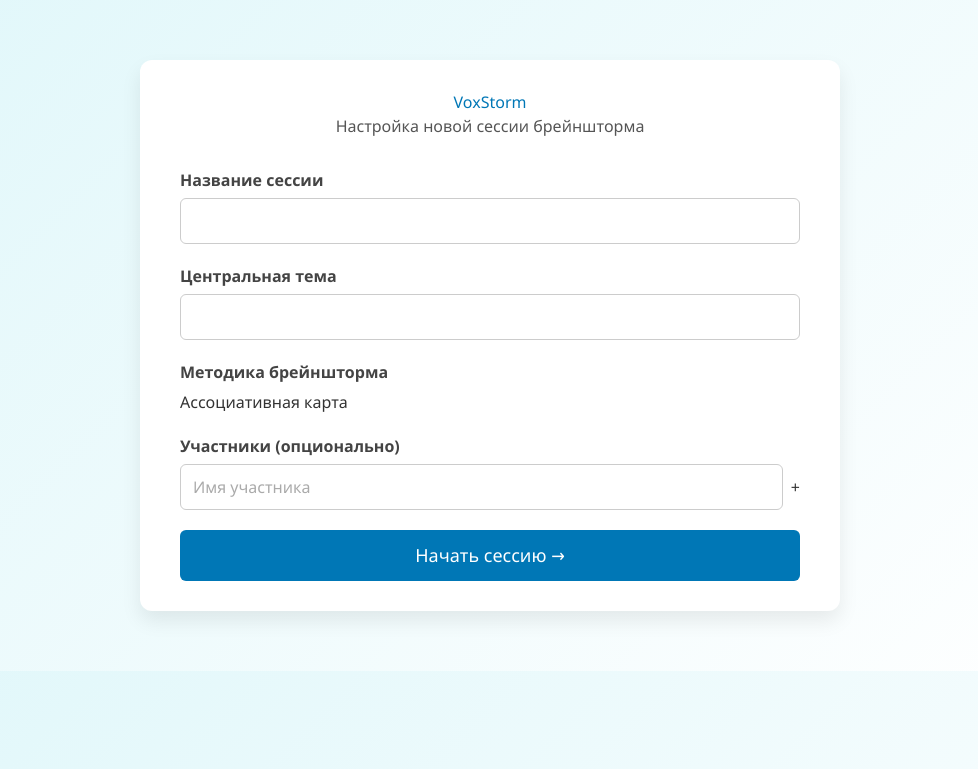
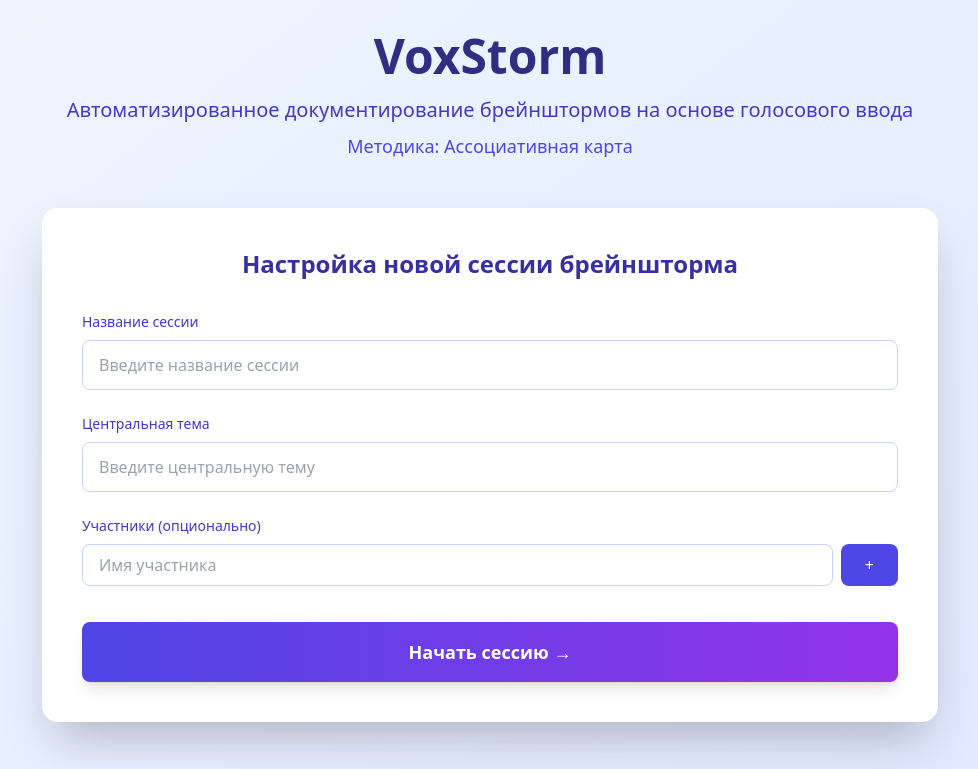
Before and after one commit to atomforevertoxic/VoxStorm, a React (Create React App) app in the folder frontend/: page / in a window 1280 px wide. Shown: the top 769 px of the page, without its empty margins (150-1128 px from the left). Built offline with nearby package versions, Linux system fonts and the light colour scheme.

Commit message:
Добавлен градиент на главную страницу

```diff
--- a/frontend/package.json
+++ b/frontend/package.json
@@ -26,6 +26,7 @@
   },
   "devDependencies": {
     "autoprefixer": "^10.4.27",
-    "postcss": "^8.5.8"
+    "postcss": "^8.5.8",
+    "tailwindcss": "^4.2.1"
   }
 }
--- a/frontend/src/App.css
+++ b/frontend/src/App.css
@@ -1,130 +1 @@
-/* Global reset and body style */
-body {
-  font-family: 'Segoe UI', Tahoma, Geneva, Verdana, sans-serif;
-  background: linear-gradient(135deg, #e0f7fa 0%, #ffffff 100%);
-  margin: 0;
-  padding: 0;
-  color: #333;
-}
-
-/* main card container */
-.container {
-  max-width: 700px;
-  margin: 60px auto;
-  background: white;
-  padding: 30px 40px;
-  border-radius: 12px;
-  box-shadow: 0 10px 20px rgba(0,0,0,0.08);
-}
-
-h1 {
-  margin-top: 0;
-  color: #0077b6;
-  text-align: center;
-}
-
-h2 {
-  font-weight: normal;
-  color: #555;
-  text-align: center;
-  margin-bottom: 30px;
-}
-
-.field {
-  margin-bottom: 20px;
-}
-
-.field label {
-  display: block;
-  margin-bottom: 6px;
-  font-weight: 600;
-  color: #444;
-}
-
-.field input,
-.field select {
-  width: 100%;
-  padding: 10px 12px;
-  border: 1px solid #ccc;
-  border-radius: 6px;
-  box-sizing: border-box;
-  transition: border-color 0.2s;
-}
-
-.field input:focus,
-.field select:focus {
-  outline: none;
-  border-color: #0077b6;
-}
-
-.participants-input {
-  display: flex;
-  gap: 8px;
-}
-
-.participants-input input {
-  flex: 1;
-}
-
-.participants-list {
-  list-style: none;
-  padding-left: 0;
-  margin-top: 10px;
-}
-
-.participants-list li {
-  display: inline-flex;
-  align-items: center;
-  background: #e0f7fa;
-  color: #023e8a;
-  padding: 6px 10px;
-  margin: 4px;
-  border-radius: 20px;
-  font-size: 14px;
-}
-
-.participants-list li button {
-  background: transparent;
-  border: none;
-  margin-left: 6px;
-  font-weight: bold;
-  color: #023e8a;
-  cursor: pointer;
-}
-
-.start-button {
-  background: #0077b6;
-  color: white;
-  padding: 12px 20px;
-  border: none;
-  border-radius: 6px;
-  cursor: pointer;
-  font-size: 18px;
-  width: 100%;
-  transition: background 0.2s;
-}
-
-.start-button:hover {
-  background: #005f8a;
-}
-
-/* subtle underline animation on inputs */
-.field input,
-.field select {
-  position: relative;
-}
-
-.field input::placeholder {
-  color: #aaa;
-}
-
-/* responsive tweaks */
-@media (max-width: 600px) {
-  .container {
-    margin: 20px 10px;
-    padding: 20px;
-  }
-  .start-button {
-    font-size: 16px;
-  }
-}
+/* App.css is now empty since we're using Tailwind CSS */
--- a/frontend/src/App.js
+++ b/frontend/src/App.js
@@ -1,10 +1,8 @@
 import React, { useState } from 'react';
-import './App.css';
 
 export default function App() {
   const [sessionName, setSessionName] = useState('');
   const [centralTheme, setCentralTheme] = useState('');
-  const [method, setMethod] = useState('association');
   const [participants, setParticipants] = useState([]);
   const [newParticipant, setNewParticipant] = useState('');
 
@@ -21,57 +19,130 @@
 
   const startSession = (e) => {
     e.preventDefault();
-    const data = { sessionName, centralTheme, method, participants };
+    const data = { sessionName, centralTheme, method: 'association', participants };
     console.log('Starting session with data', data);
     alert('Session created: ' + JSON.stringify(data, null, 2));
     // TODO: send to backend API
   };
 
   return (
-    <div className="container">
-      <h1>VoxStorm</h1>
-      <h2>Настройка новой сессии брейншторма</h2>
-      <form onSubmit={startSession}>
-        <div className="field">
-          <label>Название сессии</label>
+    <div className="min-h-screen bg-gradient-to-br from-blue-50 to-indigo-100 py-8 px-4">
+      <div className="max-w-4xl mx-auto">
+        {/* Header Section */}
+        <div className="text-center mb-12">
+          <h1 className="text-5xl font-bold text-indigo-900 mb-4">
+            VoxStorm
+          </h1>
+          <p className="text-xl text-indigo-700 font-light">
+            Автоматизированное документирование брейнштормов на основе голосового ввода
+          </p>
+          <p className="text-lg text-indigo-600 mt-2">
+            Методика: Ассоциативная карта
+          </p>
+        </div>
+
+        {/* Main Card */}
+        <div className="bg-white rounded-2xl shadow-2xl p-8 md:p-10">
+          <h2 className="text-2xl font-semibold text-indigo-800 mb-8 text-center">
+            Настройка новой сессии брейншторма
+          </h2>
+
+          <form onSubmit={startSession} className="space-y-6">
+            {/* Session Name */}
+            <div>
+              <label className="block text-sm font-medium text-indigo-700 mb-2">
+                Название сессии
+              </label>
               <input
+                type="text"
                 value={sessionName}
                 onChange={(e) => setSessionName(e.target.value)}
                 required
+                className="w-full px-4 py-3 border border-indigo-200 rounded-lg focus:ring-2 focus:ring-indigo-500 focus:border-transparent transition-all"
+                placeholder="Введите название сессии"
               />
             </div>
-        <div className="field">
-          <label>Центральная тема</label>
+
+            {/* Central Theme */}
+            <div>
+              <label className="block text-sm font-medium text-indigo-700 mb-2">
+                Центральная тема
+              </label>
               <input
+                type="text"
                 value={centralTheme}
                 onChange={(e) => setCentralTheme(e.target.value)}
+                className="w-full px-4 py-3 border border-indigo-200 rounded-lg focus:ring-2 focus:ring-indigo-500 focus:border-transparent transition-all"
+                placeholder="Введите центральную тему"
               />
             </div>
-        <div className="field">
-          <label>Методика брейншторма</label>
-          <div>Ассоциативная карта</div>
-          <input type="hidden" value={method} />
-        </div>
-        <div className="field">
-          <label>Участники (опционально)</label>
-          <div className="participants-input">
+
+            {/* Participants */}
+            <div>
+              <label className="block text-sm font-medium text-indigo-700 mb-2">
+                Участники (опционально)
+              </label>
+              <div className="flex gap-2 mb-3">
                 <input
+                  type="text"
                   value={newParticipant}
                   onChange={(e) => setNewParticipant(e.target.value)}
                   placeholder="Имя участника"
+                  className="flex-1 px-4 py-2 border border-indigo-200 rounded-lg focus:ring-2 focus:ring-indigo-500 focus:border-transparent transition-all"
                 />
-            <button type="button" onClick={addParticipant}>+</button>
+                <button
+                  type="button"
+                  onClick={addParticipant}
+                  className="px-6 py-2 bg-indigo-600 text-white rounded-lg hover:bg-indigo-700 transition-colors"
+                >
+                  +
+                </button>
               </div>
-          <ul className="participants-list">
+              <div className="flex flex-wrap gap-2">
                 {participants.map((p, idx) => (
-              <li key={idx}>
-                {p} <button type="button" onClick={() => removeParticipant(idx)}>×</button>
-              </li>
+                  <div key={idx} className="flex items-center gap-2 bg-indigo-100 text-indigo-800 px-4 py-2 rounded-full">
+                    <span className="text-sm">{p}</span>
+                    <button
+                      type="button"
+                      onClick={() => removeParticipant(idx)}
+                      className="text-indigo-600 hover:text-indigo-800 font-semibold"
+                    >
+                      ×
+                    </button>
+                  </div>
                 ))}
-          </ul>
               </div>
-        <button type="submit" className="start-button">Начать сессию →</button>
+            </div>
+
+            {/* Start Button */}
+            <button
+              type="submit"
+              className="w-full bg-gradient-to-r from-indigo-600 to-purple-600 text-white py-4 px-6 rounded-lg text-lg font-semibold hover:from-indigo-700 hover:to-purple-700 transition-all transform hover:scale-105 shadow-lg"
+            >
+              Начать сессию →
+            </button>
           </form>
+        </div>
+
+        {/* Features Section */}
+        <div className="grid grid-cols-1 md:grid-cols-3 gap-6 mt-12">
+          <div className="bg-white rounded-xl shadow-lg p-6 text-center">
+            <div className="text-indigo-600 text-4xl mb-3">🎤</div>
+            <h3 className="font-semibold text-indigo-800 mb-2">Голосовой ввод</h3>
+            <p className="text-sm text-gray-600">Распознавание речи в реальном времени</p>
+          </div>
+          <div className="bg-white rounded-xl shadow-lg p-6 text-center">
+            <div className="text-indigo-600 text-4xl mb-3">🧠</div>
+            <h3 className="font-semibold text-indigo-800 mb-2">AI-анализ</h3>
+            <p className="text-sm text-gray-600">Семантический анализ и категоризация идей</p>
+          </div>
+          <div className="bg-white rounded-xl shadow-lg p-6 text-center">
+            <div className="text-indigo-600 text-4xl mb-3">📊</div>
+            <h3 className="font-semibold text-indigo-800 mb-2">Ментальные карты</h3>
+            <p className="text-sm text-gray-600">Автоматическая визуализация результатов</p>
+          </div>
+        </div>
+      </div>
     </div>
   );
 }
```
Also changed, not shown: 1 other file (tests, documents, lock files or other folders). Lines whose indentation alone changed are shown as unchanged.
